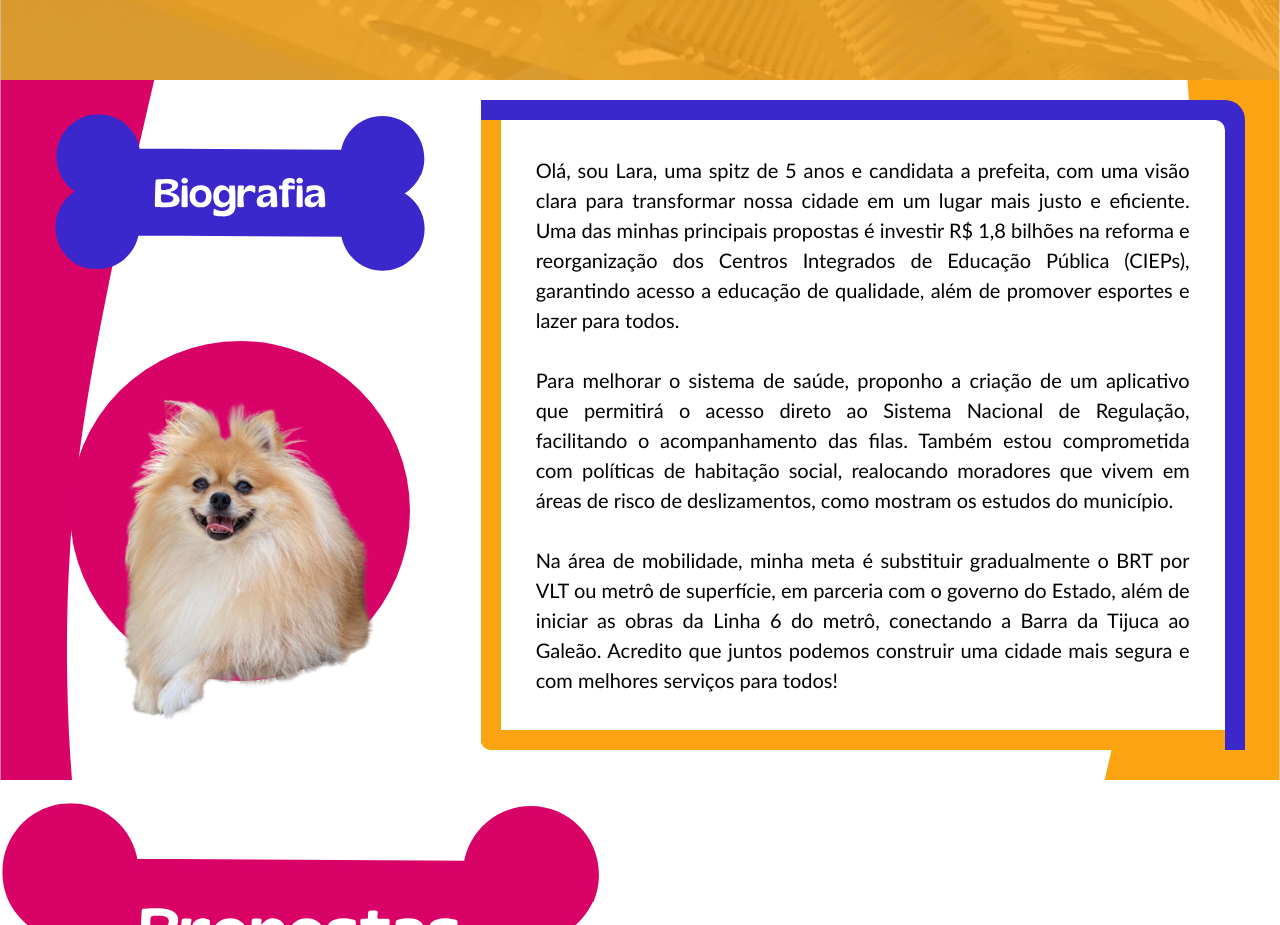
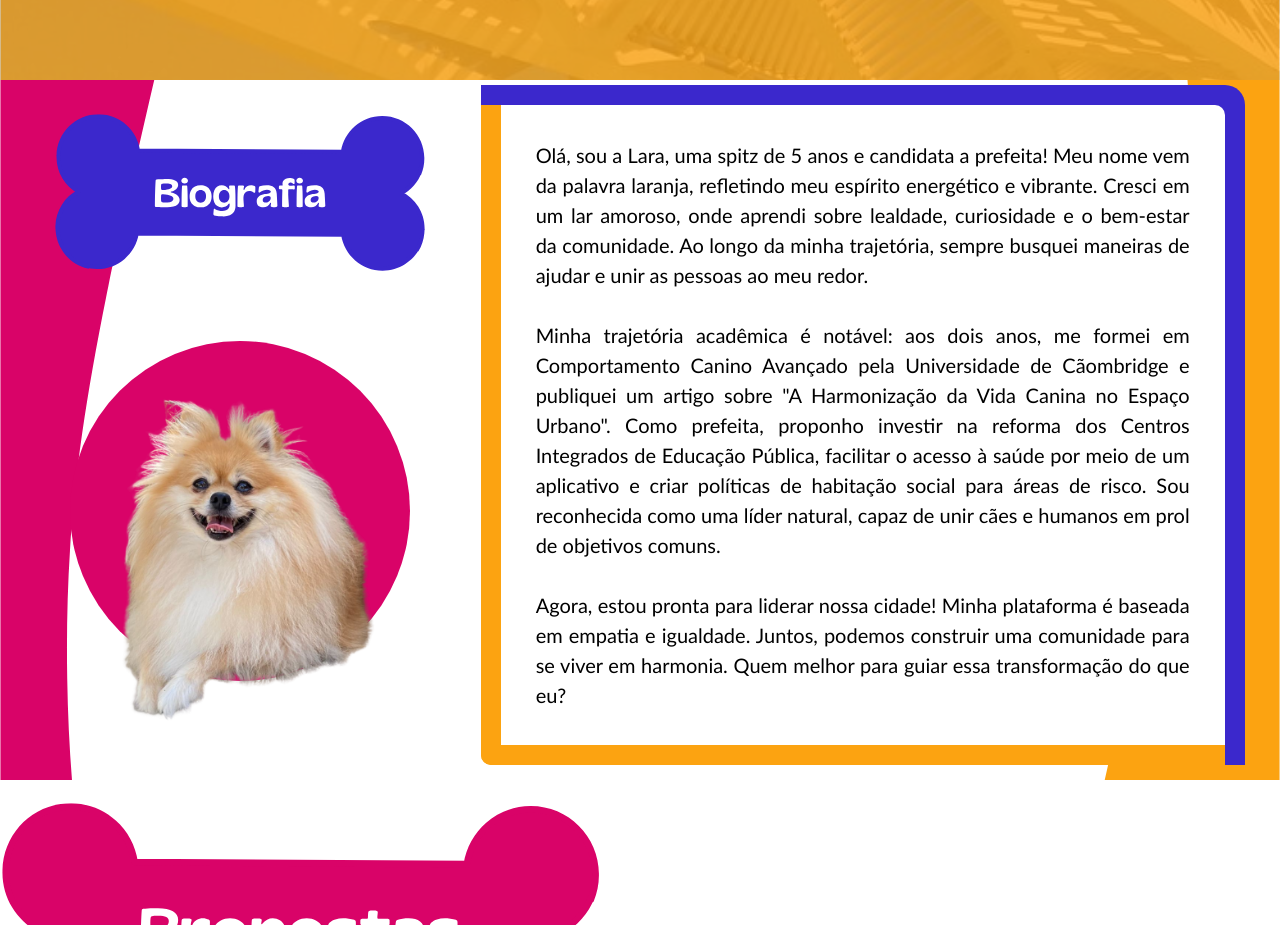
Before and after one commit to Leticia-SS/Assessment-Mobile-Ui, a React (Vite) app in the folder assessment-ui/: page / in a window 1280 px wide. Shown: the part 720-1645 px from the top of the page. Built offline with nearby package versions, Linux system fonts and the light colour scheme.

Commit message:
feat: ajust biography content

```diff
--- a/assessment-ui/src/Biography.jsx
+++ b/assessment-ui/src/Biography.jsx
@@ -10,9 +10,9 @@ const Biography = () => {
                 <div className="bio-title-img"><img className="title-img" src={Lara} alt="Lara Saraiva"/></div>
             </div>
            <div className="biography-content">
-            <p className="bio-text-p">Olá, sou Lara, uma spitz de 5 anos e candidata a prefeita, com uma visão clara para transformar nossa cidade em um lugar mais justo e eficiente. Uma das minhas principais propostas é investir R$ 1,8 bilhões na reforma e reorganização dos Centros Integrados de Educação Pública (CIEPs), garantindo acesso a educação de qualidade, além de promover esportes e lazer para todos.</p>
-            <p className="bio-text-p">Para melhorar o sistema de saúde, proponho a criação de um aplicativo que permitirá o acesso direto ao Sistema Nacional de Regulação, facilitando o acompanhamento das filas. Também estou comprometida com políticas de habitação social, realocando moradores que vivem em áreas de risco de deslizamentos, como mostram os estudos do município.</p>
-            <p className="bio-text-p">Na área de mobilidade, minha meta é substituir gradualmente o BRT por VLT ou metrô de superfície, em parceria com o governo do Estado, além de iniciar as obras da Linha 6 do metrô, conectando a Barra da Tijuca ao Galeão. Acredito que juntos podemos construir uma cidade mais segura e com melhores serviços para todos!</p>
+            <p className="bio-text-p">Olá, sou a Lara, uma spitz de 5 anos e candidata a prefeita! Meu nome vem da palavra laranja, refletindo meu espírito energético e vibrante. Cresci em um lar amoroso, onde aprendi sobre lealdade, curiosidade e o bem-estar da comunidade. Ao longo da minha trajetória, sempre busquei maneiras de ajudar e unir as pessoas ao meu redor.</p>
+            <p className="bio-text-p">Minha trajetória acadêmica é notável: aos dois anos, me formei em Comportamento Canino Avançado pela Universidade de Cãombridge e publiquei um artigo sobre "A Harmonização da Vida Canina no Espaço Urbano". Como prefeita, proponho investir na reforma dos Centros Integrados de Educação Pública, facilitar o acesso à saúde por meio de um aplicativo e criar políticas de habitação social para áreas de risco. Sou reconhecida como uma líder natural, capaz de unir cães e humanos em prol de objetivos comuns.</p>
+            <p className="bio-text-p">Agora, estou pronta para liderar nossa cidade! Minha plataforma é baseada em empatia e igualdade. Juntos, podemos construir uma comunidade para se viver em harmonia. Quem melhor para guiar essa transformação do que eu?</p>
            </div>
            </section>
     )
```
